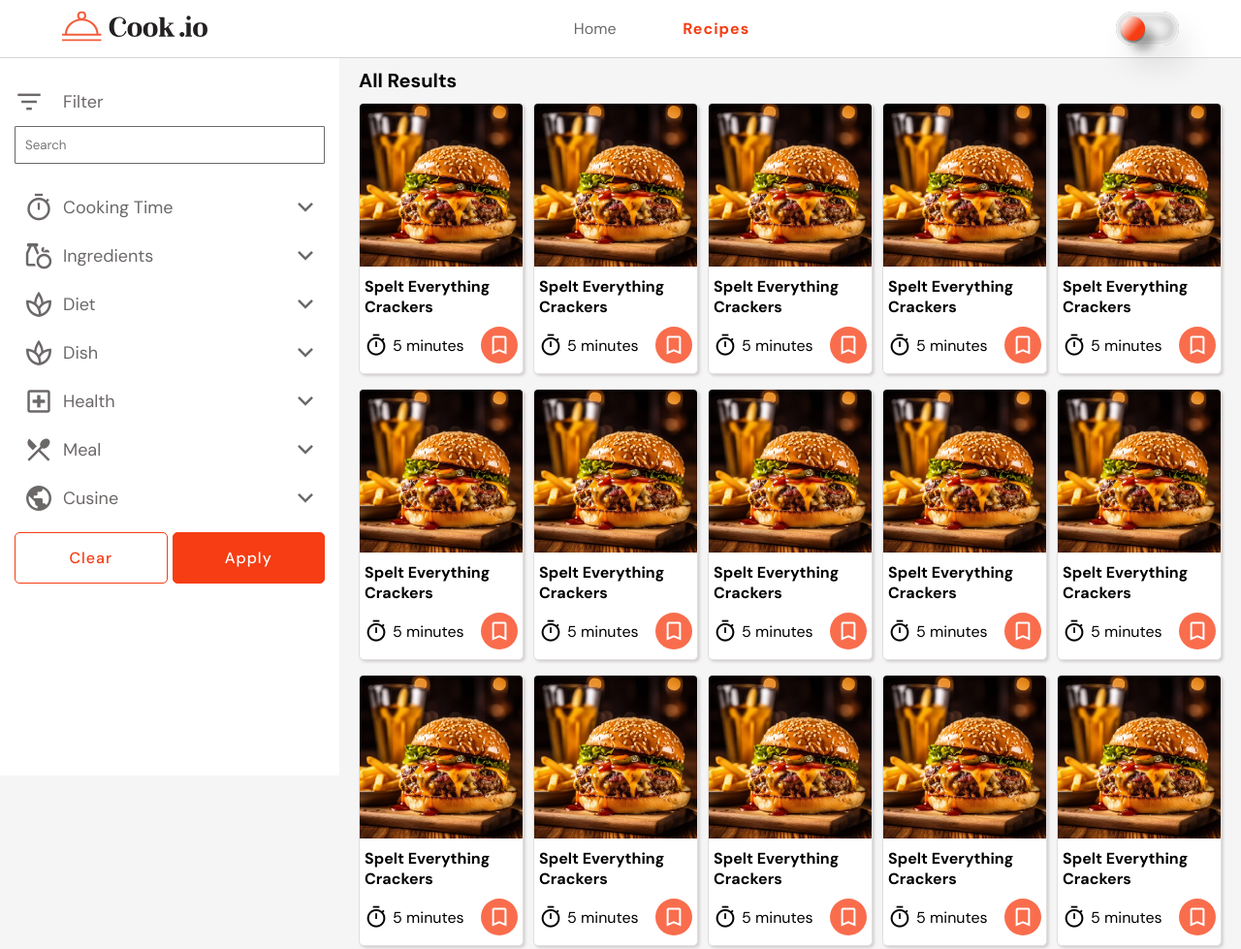
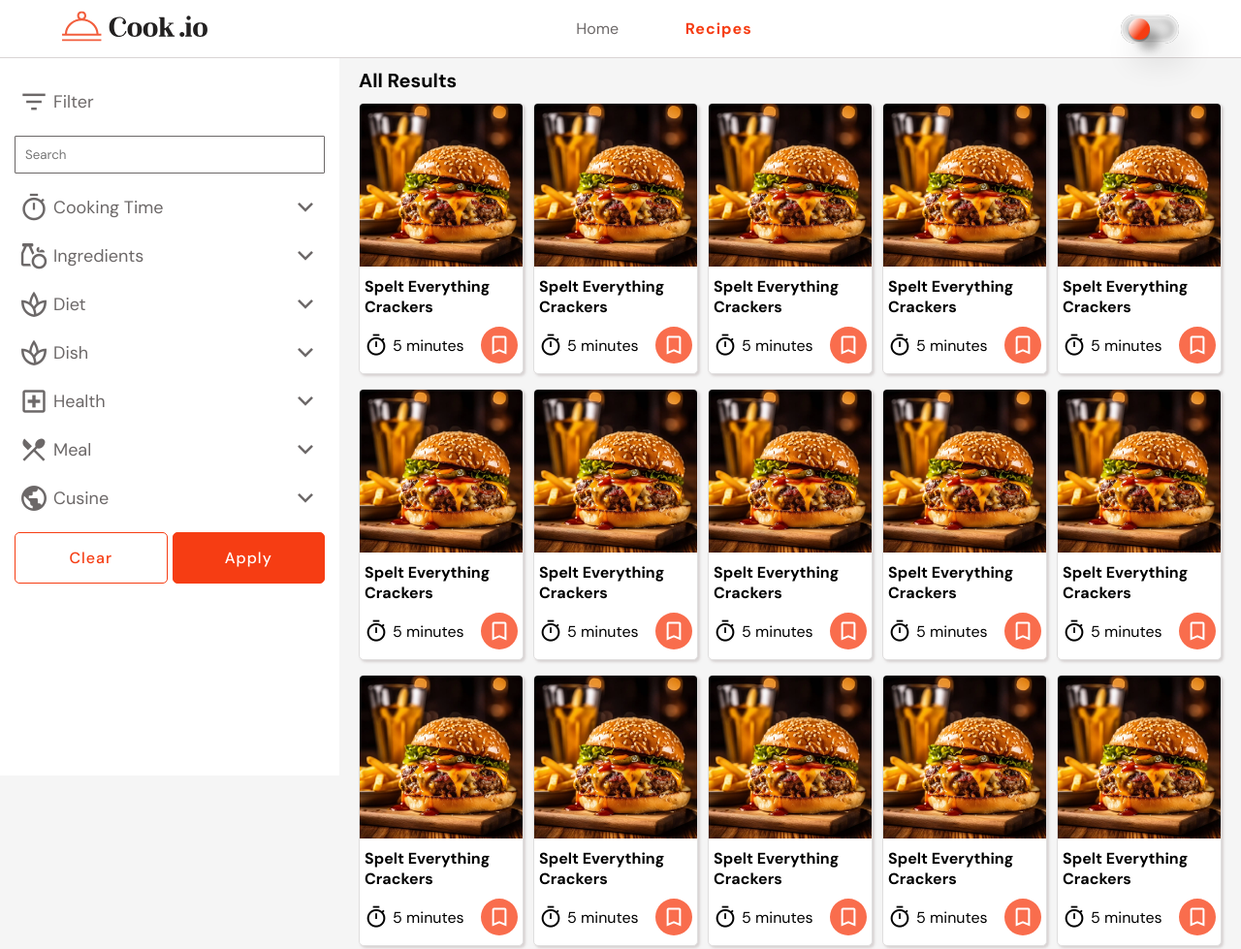
Before and after one commit to Sypher0Dronzer/Cook.io, a plain HTML site: page recipes.html in a window 1280 px wide. Shown: the top 979 px of the page at 97% size. Drawn offline with nearby package versions, Linux system fonts and the light colour scheme.

Commit message:
resizing the theme button

```diff
--- a/recipes.html
+++ b/recipes.html
@@ -78,7 +78,7 @@
     </div>
     <div class="filter-container">
       <div class="filter-div">
-        <div class="grid-3">
+        <div class="grid-3 filter-header">
           <span class="material-symbols-outlined"> filter_list </span>
           <p>Filter</p>
           <span class="material-symbols-outlined close-filter"> close </span>
--- a/style.css
+++ b/style.css
@@ -124,15 +124,15 @@ body {
 \*-----------------------------------*/
 
 .label {
-  height: 35px;
-  width: 65px;
+  height: 30px;
+  width: 60px;
   background-color: #ffffff;
   border-radius: 30px;
   -webkit-box-shadow: inset 0 0 5px 4px rgba(255, 255, 255, 1),
     inset 0 0 20px 1px rgba(0, 0, 0, 0.488), 10px 20px 30px rgba(0, 0, 0, 0.096),
     inset 0 0 0 3px rgba(0, 0, 0, 0.3);
   box-shadow: inset 0 0 5px 4px rgba(255, 255, 255, 1),
-    inset 0 0 20px 1px rgba(0, 0, 0, 0.488), 10px 20px 30px rgba(0, 0, 0, 0.096),
+    inset 0 0 20px 1.5px rgba(0, 0, 0, 0.488), 10px 20px 30px rgba(0, 0, 0, 0.096),
     inset 0 0 0 3px rgba(0, 0, 0, 0.3);
   display: -webkit-box;
   display: -ms-flexbox;
@@ -163,7 +163,7 @@ body {
 }
 
 #checkbox:checked ~ .label::before {
-  left: 35px;
+  left: 32px;
   background-color: #000000;
   background-image: linear-gradient(315deg, #000000 0%, #414141 70%);
   -webkit-transition: 0.4s;
@@ -173,8 +173,8 @@ body {
 .label::before {
   position: absolute;
   content: "";
-  height: 25px;
-  width: 25px;
+  height: 22px;
+  width: 22px;
   border-radius: 50%;
   background-color: #000000;
   background-image: linear-gradient(
@@ -183,7 +183,7 @@ body {
     #ffffff 11%,
     var(--primary) 62%
   );
-  left: 5px;
+  left: 8px;
   -webkit-box-shadow: 0 2px 1px rgba(0, 0, 0, 0.3),
     10px 10px 10px rgba(0, 0, 0, 0.3);
   box-shadow: 0 2px 1px rgba(0, 0, 0, 0.3), 10px 10px 10px rgba(0, 0, 0, 0.3);
@@ -641,8 +641,8 @@ body {
   position: fixed;
   bottom: 62px;
   right: 20px;
-  border: 1px solid var(--primary);
-  padding: 5px 10px;
+  border: 1.5px solid var(--primary);
+  padding: 10px 15px;
   border-radius: 5px;
   background: var(--background);
   /* display: flex; */
@@ -651,7 +651,7 @@ body {
   gap: 5px;
   z-index: 5;
   cursor: pointer;
-  font-weight: 500;
+  font-weight: 700;
 }
 .filter-icon span, .filter-icon p{
   color: var(--primary);
@@ -682,7 +682,7 @@ color: white;
 }
 .grid-3 {
   display: grid;
-  grid-template-columns: 50px 1fr 40px;
+  grid-template-columns: 40px 1fr 40px;
   align-items: center;
   height: 50px;
 }
@@ -693,7 +693,7 @@ cursor: pointer;
 .filter-list:hover  span, .filter-list:hover  p{
   color: var(--primary);
 }
-.filter-list span{
+.grid-3 span{
   display: flex;
   justify-content: center;
 }
@@ -726,14 +726,9 @@ cursor: pointer;
 
   font-size: 30px;
 }
-.filter-logo-div {
-  display: flex;
-  align-items: center;
-  gap: 20px;
+.filter-header {
 
-  font-size: 20px;
-  margin-bottom: 20px;
-  letter-spacing: 1px;
+  margin-bottom: 10px;
 
 }
 .filter-search input {
@@ -741,7 +736,7 @@ cursor: pointer;
   border: solid 1px var(--gray-text);
   border-radius: 1px;
   padding: 10px 10px;
-  margin-bottom: 20px;
+  margin-bottom: 10px;
 }
 .btn-div {
   display: grid;
```
